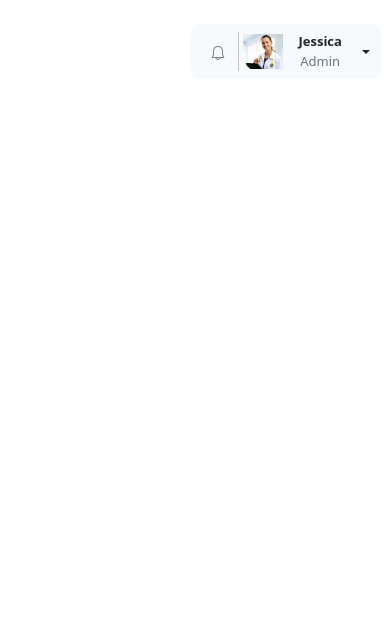
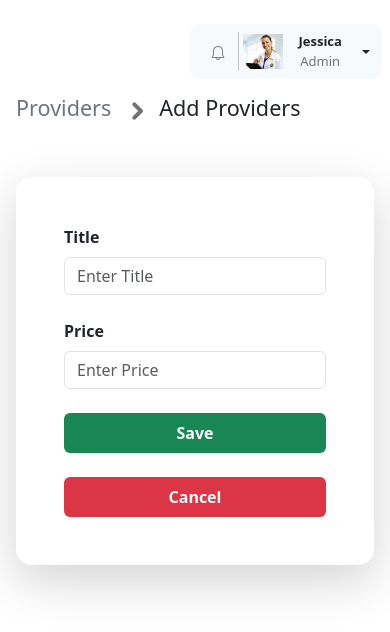
Before and after one commit to Nithish1206/myapp, a React (Create React App) app: page /Providers/AddProviders in a window 390 px wide. Shown: the top 632 px of the page. Built offline with nearby package versions, Linux system fonts and the light colour scheme.

Commit message:
"Added moment dependency, new routes and components for Providers, and updated icons in SideBar"

```diff
--- a/package.json
+++ b/package.json
@@ -8,6 +8,7 @@
     "@testing-library/user-event": "^13.5.0",
     "axios": "^1.7.2",
     "bootstrap": "^5.3.3",
+    "moment": "^2.30.1",
     "react": "^18.3.1",
     "react-bootstrap": "^2.10.4",
     "react-dom": "^18.3.1",
--- a/src/App.js
+++ b/src/App.js
@@ -14,6 +14,8 @@ import PatientProfile from "./components/Patient/PatientProfile";
 import Records from "./components/Patient/Records.json";
 import EditPatientDetail from "./components/Patient/EditPatient/EditPatientDetail";
 import Home from "./components/Home";
+import Providers from "./components/Providers/Providers";
+import AddProviders from "./components/Providers/AddProviders";
 
 function App() {
   const storedData = JSON.parse(localStorage.getItem("PatientData"));
@@ -66,6 +68,8 @@ const AppRouter = () => {
             path="/Profile"
             element={<Profile User={User} setUser={setUser} details={details} setDetails={setDetails} />}
           />
+          <Route path="/Providers" element={<Providers />} />
+          <Route path="/Providers/AddProviders" element={<AddProviders />} />
         </Routes>
       </Col>
     </Row>
--- /dev/null
+++ b/src/components/API.jsx
@@ -0,0 +1,5 @@
+import axios from "axios";
+
+export const instance = axios.create({
+  baseURL: "https://api.escuelajs.co/api/v1",
+});
--- /dev/null
+++ b/src/components/Providers/AddProviders.jsx
@@ -0,0 +1,95 @@
+import React, { useState } from "react";
+import { Link, useNavigate } from "react-router-dom";
+import { Row, Col, FormGroup } from "react-bootstrap";
+import { Form } from "react-bootstrap";
+import Swal from "sweetalert2";
+import axios from "axios";
+
+const AddProviders = () => {
+  const navigate = useNavigate();
+  const [list, setList] = useState({
+    title: "",
+    price: "",
+    images: ["https://i.imgur.com/keVCVIa.jpeg"],
+    description: "Enhance your morning routine with our sleek 2-slice toaster",
+    categoryId: 1,
+  });
+
+  const handleChange = (e) => {
+    const { name, value } = e.target;
+    setList({
+      ...list,
+      [name]: value,
+    });
+  };
+
+  const handleCancel = () => {
+    navigate("/Providers");
+  };
+
+  const handleSave = () => {
+    console.log(list);
+    axios.post("https://api.escuelajs.co/api/v1/products", list).then((response) => console.log(response));
+    const Toast = Swal.mixin({
+      toast: true,
+      position: "top-end",
+      showConfirmButton: false,
+      timer: 3000,
+    });
+    Toast.fire({
+      icon: "success",
+      title: "Saved successfully",
+    });
+    navigate("/Providers");
+  };
+
+  return (
+    <div className="m-3 m-md-5">
+      <div className="d-flex">
+        <Link to="/Providers" className="text-decoration-none">
+          <h4 className="text-secondary">Providers</h4>
+        </Link>
+        <span className="iconamoon--arrow-right-2"></span>
+        <h4>Add Providers</h4>
+      </div>
+      <Row className="mt-5 m-0 p-0 d-flex justify-content-center">
+        <Col lg={5} className="rounded-4 p-5 shadow-lg">
+          <FormGroup className="vstack gap-4 ">
+            <div>
+              <Form.Label className="fw-semibold">Title</Form.Label>
+              <Form.Control
+                name="title"
+                type="text"
+                placeholder="Enter Title"
+                value={list.title}
+                onChange={(e) => handleChange(e)}
+              />
+            </div>
+            <div>
+              <Form.Label className="fw-semibold">Price</Form.Label>
+              <Form.Control
+                name="price"
+                type="number"
+                placeholder="Enter Price"
+                value={list.price}
+                onChange={(e) => handleChange(e)}
+              />
+            </div>
+            <button
+              className="rounded-2 outline-none border-0 bg-success text-white py-2 fw-semibold"
+              onClick={() => handleSave()}>
+              Save
+            </button>
+            <button
+              className="rounded-2 outline-none border-0 bg-danger text-white py-2 fw-semibold"
+              onClick={() => handleCancel()}>
+              Cancel
+            </button>
+          </FormGroup>
+        </Col>
+      </Row>
+    </div>
+  );
+};
+
+export default AddProviders;
--- /dev/null
+++ b/src/components/Providers/Providers.jsx
@@ -0,0 +1,84 @@
+import React, { useEffect, useState } from "react";
+import { Icon } from "@iconify/react/dist/iconify.js";
+import { Link } from "react-router-dom";
+import { instance } from "../API";
+import { Spinner } from "react-bootstrap";
+import moment from "moment";
+
+const Providers = () => {
+  const [providers, setProviders] = useState([]);
+  useEffect(() => {
+    instance
+      .get("/products")
+      .then((response) => setProviders(response.data))
+      .catch((e) => console.log(e));
+  }, []);
+
+  const ProviderDetails = () => {
+    return providers.map((provide, index) => (
+      <tr key={provide.id}>
+        <td>{index + 1}</td>
+        <td>{provide.id}</td>
+        <td className="text-start">{provide.title}</td>
+        <td>{provide.price}</td>
+        <td type="date">{moment.utc(provide.updatedAt).local().format("DD-MM-YYYY")}</td>
+        <td className=" Action ">
+          <button className="bxs--edit border-0 outline-none me-2"></button>
+          <button className="material-symbols--delete-outline border-0 outline-none ms-2"></button>
+        </td>
+      </tr>
+    ));
+  };
+
+  return (
+    <div className="p-3 p-md-5">
+      {providers.length === 0 ? (
+        <div className="d-flex align-items-center justify-content-center mt-5 pt-5">
+          <p className="text-center fs-3 p-0 m-0 me-2">Loading </p>
+          <Spinner animation="border" variant="success" role="status" />
+          {console.log(providers)}
+        </div>
+      ) : (
+        <div>
+          <header className="d-flex justify-content-between flex-wrap ">
+            <h3 className="col-12 col-md-6 m-0 p-0">Provider</h3>
+            <div className="col-12 col-md-6 d-flex align-items-center w-auto">
+              <div className="icon-input rounded-3 p-1 px-3 w-100 ">
+                <Icon icon="ion:search" width="1.5rem" height="1.5rem" className="search-icon" />
+                <input
+                  type="search"
+                  placeholder="Search"
+                  className="d-flex border-0 search-input ps-2 w-auto flex-fill"
+                />
+              </div>
+
+              <Link to="/Providers/AddProviders" className="m-0 p-2">
+                <Icon icon="mingcute:add-fill" width="2.3rem" height="2.3rem" className="plus-icon p-1 rounded p-2" />
+              </Link>
+            </div>
+          </header>
+          <div className="table-responsive border border-1 mt-4 m-0 p-0 overflow-y-auto" style={{ maxHeight: "500px" }}>
+            <table className="table table-bordered m-0 p-0 text-center">
+              <thead className="sticky-top">
+                <tr>
+                  <th scope="col">S.No</th>
+                  <th scope="col">Patient ID</th>
+                  <th scope="col">Title</th>
+                  <th scope="col">Price</th>
+                  <th scope="col">UpdatedAt</th>
+                  <th className="Action" scope="col">
+                    Action
+                  </th>
+                </tr>
+              </thead>
+              <tbody>{ProviderDetails()}</tbody>
+            </table>
+          </div>
+          <h5 className="mt-3">List count : {providers.length}</h5>
+        </div>
+      )}
+    </div>
+  );
+};
+
+export default Providers;
--- a/src/components/SideBar/SideBar.jsx
+++ b/src/components/SideBar/SideBar.jsx
@@ -19,7 +19,7 @@ const SideBar = () => {
         </Link>
         <Link to="/">
           <Icon
-            icon="akar-icons:dashboard"
+            icon="lucide:layout-list"
             width="1.8rem"
             height="1.8rem"
             className={`text-secondary sidebar-item ${activeIndex === 0 ? "active" : ""}`}
@@ -37,14 +37,14 @@ const SideBar = () => {
         </Link>
         <Link to="/PatientList">
           <Icon
-            icon="flowbite:user-add-outline"
+            icon="solar:user-circle-linear"
             width="1.8rem"
             height="1.8rem"
             className={`text-secondary sidebar-item ${activeIndex === 2 ? "active" : ""}`}
             onClick={() => handleItemClick(2)}
           />
         </Link>
-        <Link>
+        <Link to="/Providers">
           <Icon
             icon="fluent:people-16-regular"
             width="1.8rem"
```
Also changed, not shown: 1 other file (tests, documents, lock files or other folders).
